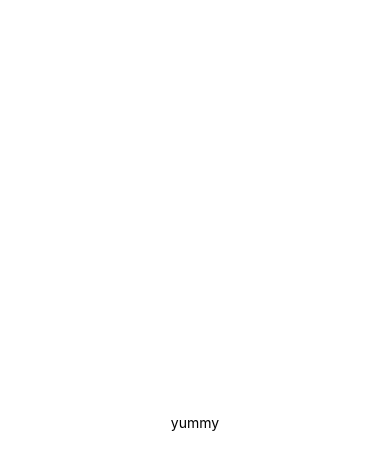
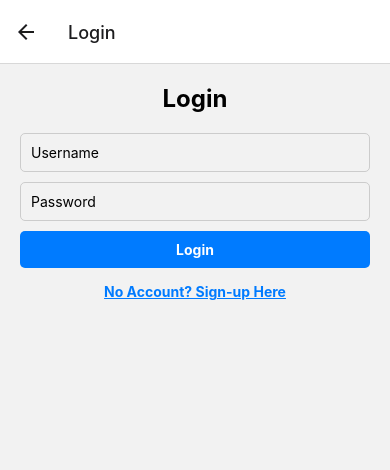
Before and after one commit to Nadi-BrooklynCoder/YUMStepper-FE, a React Native app: screen /Login in a window 390 px wide. Shown: the top 470 px of the page. Built offline with nearby package versions, Linux system fonts and the light colour scheme.

Commit message:
feat: complete login component functionality

```diff
--- a/App.js
+++ b/App.js
@@ -1,20 +1,21 @@
 import { StatusBar } from 'expo-status-bar';
-import { StyleSheet, Text, View } from 'react-native';
+import { NavigationContainer } from '@react-navigation/native';
+import { createStackNavigator } from '@react-navigation/stack';
+import Login from './Screens/Login';
+import Home from './Screens/Home';
+import Profile from './Screens/Profile';
 
 export default function App() {
+
+  const Stack = createStackNavigator();
+
   return (
-    <View style={styles.container}>
-      <Text>yummy</Text>
-      <StatusBar style="auto" />
-    </View>
+    <NavigationContainer>
+      <Stack.Navigator initialRouteName="Home">
+        <Stack.Screen name="Login" component={Login} />
+        <Stack.Screen name="Home" component={Home} />
+        <Stack.Screen name="Profile" component={Profile} />
+      </Stack.Navigator>
+    </NavigationContainer>
   );
 }
-
-const styles = StyleSheet.create({
-  container: {
-    flex: 1,
-    backgroundColor: '#fff',
-    alignItems: 'center',
-    justifyContent: 'center',
-  },
-});
--- /dev/null
+++ b/Components/Login.jsx
@@ -0,0 +1,125 @@
+import { View, Text, TextInput, StyleSheet, Pressable } from 'react-native';
+import React from 'react';
+import { Formik } from 'formik';
+import { useNavigation } from '@react-navigation/native';
+import * as Yup from 'yup';
+import axios from 'axios';
+import { API_BASE_URL } from '@env';
+
+const Login = () => {
+    const API = API_BASE_URL
+    const { localStorage } = window
+    const navigation = useNavigation();
+
+    const validationSchema = Yup.object({
+        username: Yup.string().required('Username is required'),
+        password: Yup.string().min(6, 'Password must be at least 6 characters').required('Password is required'),
+    });
+
+    const handleLogin = (values) => {
+
+        const loginData = {
+            username: values.username,
+            password_hash: values.password
+        };
+
+        axios.post(`${API}/users/login`, loginData)
+        .then(res => {
+            localStorage.removeItem('user_id')
+            localStorage.removeItem('token')
+            localStorage.setItem('user_id', res.data.user.id)
+            localStorage.setItem('token', res.data.token)
+            navigation.navigate('Profile', { userId: res.data.user.id })
+        })
+        .catch(err => {
+            console.error(err);
+        });
+    };
+
+    return (
+        <View style={styles.container}>
+            <Text style={styles.title}>Login</Text>
+            <Formik
+                initialValues={{ username: '', password: '' }}
+                validationSchema={validationSchema}
+                onSubmit={(values) => handleLogin(values)}
+            >
+                {({ handleChange, handleBlur, handleSubmit, values, errors, touched }) => (
+                <View>
+                    <TextInput
+                    style={styles.input}
+                    placeholder="Username"
+                    onChangeText={handleChange('username')}
+                    onBlur={handleBlur('username')}
+                    value={values.username}
+                    />
+                    {touched.username && errors.username && <Text style={styles.error}>{errors.username}</Text>}
+
+                    <TextInput
+                    style={styles.input}
+                    placeholder="Password"
+                    secureTextEntry
+                    onChangeText={handleChange('password')}
+                    onBlur={handleBlur('password')}
+                    value={values.password}
+                    />
+                    {touched.password && errors.password && <Text style={styles.error}>{errors.password}</Text>}
+
+                    <Pressable onPress={handleSubmit} role="button" style={styles.button}>
+                    <Text style={styles.buttonText}>Login</Text>
+                    </Pressable>
+
+                    <Pressable onPress={() => navigation.navigate('SignUp')} style={styles.link}>
+                        <Text style={styles.linkText}>No Account? Sign-up Here</Text>
+                    </Pressable>
+                </View>
+                )}
+            </Formik>
+        </View>
+    )
+}
+
+const styles = StyleSheet.create({
+    container: {
+        padding: 20,
+    },
+    title: {
+        fontSize: 24,
+        fontWeight: 'bold',
+        marginBottom: 20,
+        textAlign: 'center',
+    },
+    input: {
+        borderWidth: 1,
+        borderColor: '#ccc',
+        padding: 10,
+        marginBottom: 10,
+        borderRadius: 5,
+    },
+    error: {
+        color: 'red',
+        marginBottom: 10,
+    },
+    button: {
+        backgroundColor: '#007BFF',
+        padding: 10,
+        borderRadius: 5,
+        alignItems: 'center',
+    },
+    buttonText: {
+        color: 'white',
+        fontWeight: 'bold',
+    },
+    link: {
+        marginTop: 15,
+        alignItems: 'center',
+    },
+    linkText: {
+        color: '#007BFF',
+        fontWeight: 'bold',
+        textDecorationLine: 'underline',
+    },
+});
+
+
+export default Login
--- /dev/null
+++ b/Screens/Home.jsx
@@ -0,0 +1,47 @@
+import { View, Text, Pressable, StyleSheet } from 'react-native';
+import React from 'react';
+import { useNavigation } from '@react-navigation/native';
+
+const Home = () => {
+    const navigation = useNavigation();
+
+    return (
+        <View style={styles.container}>
+            <Text style={styles.title}>Home</Text>
+
+            <Pressable
+                style={styles.button}
+                onPress={() => navigation.navigate('Login')}
+            >
+                <Text style={styles.buttonText}>Go to Login</Text>
+            </Pressable>
+        </View>
+    );
+};
+
+const styles = StyleSheet.create({
+    container: {
+        flex: 1,
+        justifyContent: 'center',
+        alignItems: 'center',
+        padding: 20,
+    },
+    title: {
+        fontSize: 24,
+        fontWeight: 'bold',
+        marginBottom: 20,
+    },
+    button: {
+        backgroundColor: '#007BFF',
+        padding: 10,
+        borderRadius: 5,
+        alignItems: 'center',
+        marginTop: 20,
+    },
+    buttonText: {
+        color: 'white',
+        fontWeight: 'bold',
+    },
+});
+
+export default Home;
--- /dev/null
+++ b/Screens/Login.jsx
@@ -0,0 +1,15 @@
+import { View } from 'react-native';
+import React from 'react';
+import LoginComponent from '../Components/Login';
+
+const Login = () => {
+
+    return (
+        <View>
+            <LoginComponent/>
+        </View>
+    );
+};
+
+
+export default Login;
--- /dev/null
+++ b/Screens/Profile.jsx
@@ -0,0 +1,45 @@
+import React, { useEffect, useState } from 'react';
+import { View, Text } from 'react-native';
+import axios from 'axios';
+import { API_BASE_URL } from '@env';
+
+const Profile = ({ route }) => {
+    const { userId } = route.params;
+    const [user, setUser] = useState(null);
+    const [ steps, setSteps ] = useState(null);
+
+    useEffect(() => {
+        const fetchUser = async () => {
+            try {
+                const response = await axios.get(`${API_BASE_URL}/users/${userId}`);
+                setUser(response.data);
+            } catch (err) {
+                console.error('Failed to fetch user data:', err);
+            }
+        };
+
+        const fetchSteps = async () => {
+            try {
+                const response = await axios.get(`${API_BASE_URL}/users/${userId}/steps`)
+
+            } catch (err) {
+                console.error('Failed to fetch user steps:', err);
+            }
+        }
+
+        fetchUser();
+    }, [userId]);
+
+    if (!user) {
+        return <Text>Loading...</Text>;
+    }
+
+    return (
+        <View>
+            <Text>Profile of: {user.username}</Text>
+            <Text>Email: {user.email}</Text>
+        </View>
+    );
+};
+
+export default Profile;
--- a/babel.config.js
+++ b/babel.config.js
@@ -2,5 +2,11 @@ module.exports = function(api) {
   api.cache(true);
   return {
     presets: ['babel-preset-expo'],
+    plugins: [
+      ['module:react-native-dotenv', {
+        moduleName: '@env',
+        path: '.env',
+      }],
+    ],
   };
 };
--- a/package.json
+++ b/package.json
@@ -9,12 +9,14 @@
     "web": "expo start --web"
   },
   "dependencies": {
+    "@expo/metro-runtime": "~3.2.3",
     "@react-native-firebase/app": "^20.5.0",
     "@react-native-firebase/auth": "^20.5.0",
     "@react-navigation/bottom-tabs": "^6.6.1",
     "@react-navigation/native": "^6.1.18",
     "@react-navigation/stack": "^6.4.1",
     "@sentry/react-native": "^5.33.1",
+    "axios": "^1.7.7",
     "expo": "~51.0.28",
     "expo-auth-session": "^5.5.2",
     "expo-file-system": "^17.0.1",
@@ -24,12 +26,15 @@
     "expo-status-bar": "~1.12.1",
     "formik": "^2.4.6",
     "react": "18.2.0",
+    "react-dom": "18.2.0",
     "react-native": "0.74.5",
     "react-native-animatable": "^1.4.0",
+    "react-native-dotenv": "^3.4.11",
     "react-native-gesture-handler": "^2.19.0",
     "react-native-reanimated": "^3.15.3",
     "react-native-safe-area-context": "^4.11.0",
     "react-native-screens": "^3.34.0",
+    "react-native-web": "~0.19.10",
     "yup": "^1.4.0"
   },
   "devDependencies": {
```
Also changed, not shown: 2 other files (tests, documents, lock files or other folders).
